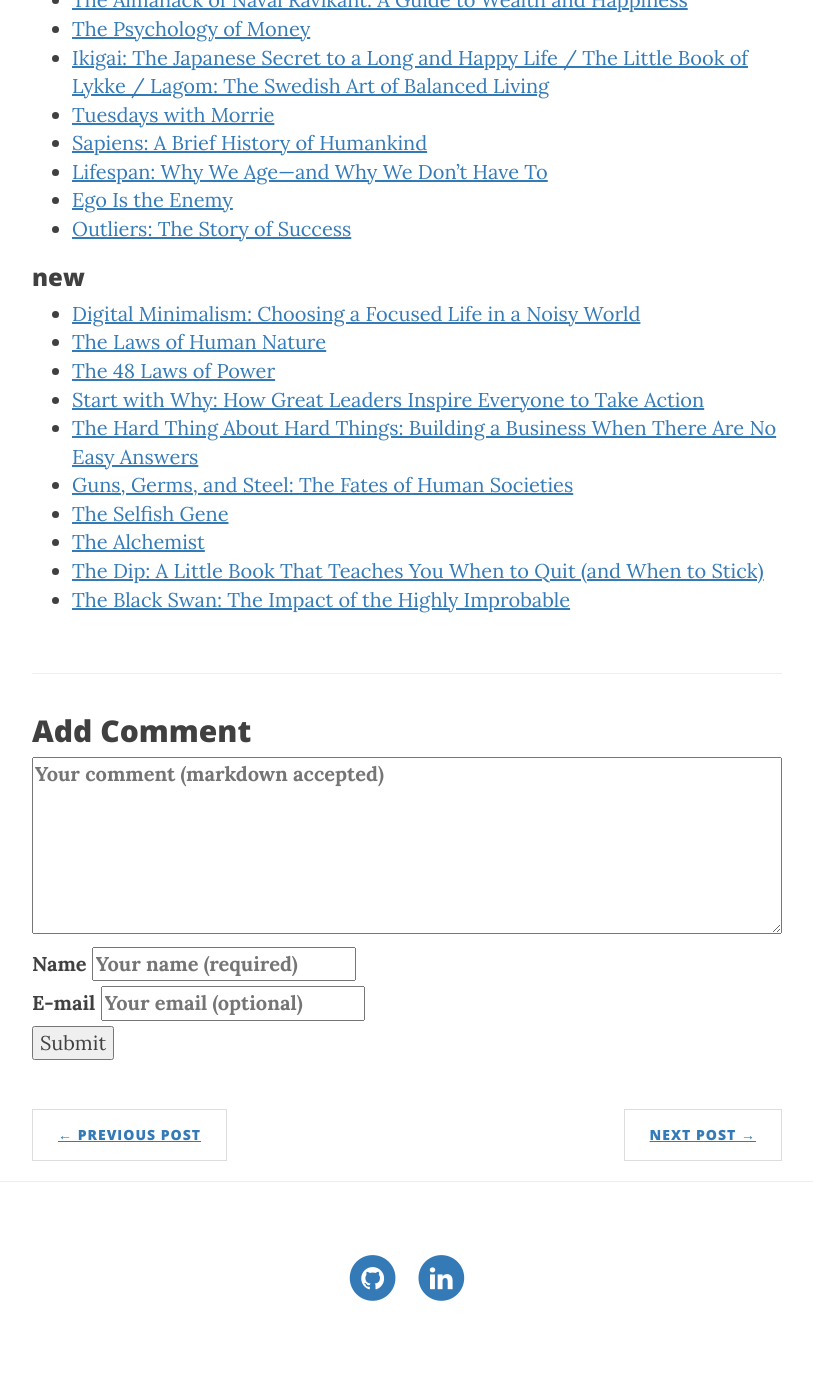
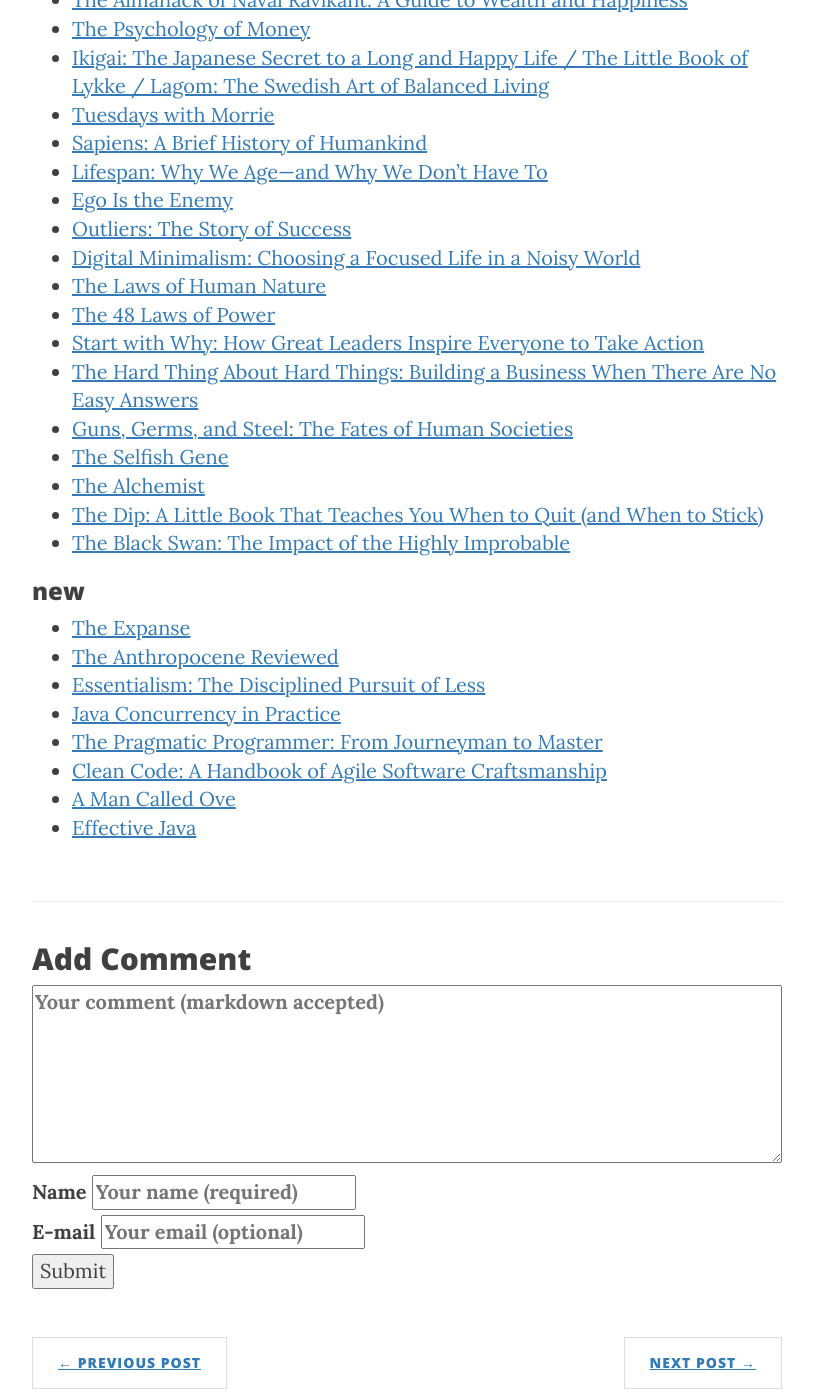
Before and after one commit to kwojcicki/kwojcicki.github.io, a Jekyll site: the page built from _posts/2019-02-27-READING-LIST.md, in a window 1280 px wide and 1400 px high, scrolled down 5694 px. Shown: the whole window, without its empty margins (233-1046 px from the left). Built offline with Jekyll 4.4.1, drawn with Linux system fonts in a browser that asks for light colours; nearby versions of some CDN libraries.

Commit message:
Add ken reading recommendations

```diff
--- a/_posts/2019-02-27-READING-LIST.md
+++ b/_posts/2019-02-27-READING-LIST.md
@@ -151,3 +148,14 @@
 - [The Alchemist](https://www.goodreads.com/book/show/18144590-the-alchemist)
 - [The Dip: A Little Book That Teaches You When to Quit (and When to Stick)](https://www.goodreads.com/book/show/324748.The_Dip)
 - [The Black Swan: The Impact of the Highly Improbable](https://www.goodreads.com/book/show/242472.The_Black_Swan)
+
+### new
+
+- [The Expanse](https://www.goodreads.com/series/56399-the-expanse)
+- [The Anthropocene Reviewed](https://www.goodreads.com/book/show/55145261-the-anthropocene-reviewed)
+- [Essentialism: The Disciplined Pursuit of Less](https://www.goodreads.com/book/show/18077875-essentialism)
+- [Java Concurrency in Practice](https://www.goodreads.com/book/show/127932.Java_Concurrency_in_Practice)
+- [The Pragmatic Programmer: From Journeyman to Master](https://www.goodreads.com/book/show/4099.The_Pragmatic_Programmer)
+- [Clean Code: A Handbook of Agile Software Craftsmanship](https://www.goodreads.com/book/show/3735293-clean-code)
+- [A Man Called Ove](https://www.goodreads.com/book/show/18774964-a-man-called-ove)
+- [Effective Java](https://www.goodreads.com/book/show/34927404-effective-java)
```
Also changed, not shown: other parts of _posts/2019-02-27-READING-LIST.md (+0 -3 lines).
